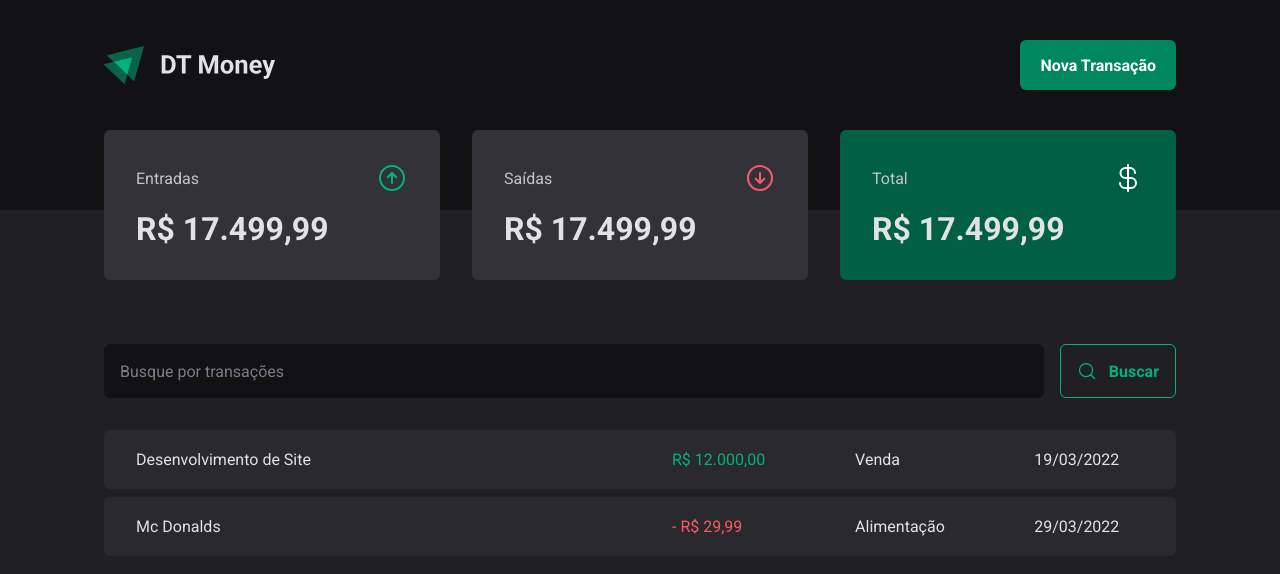
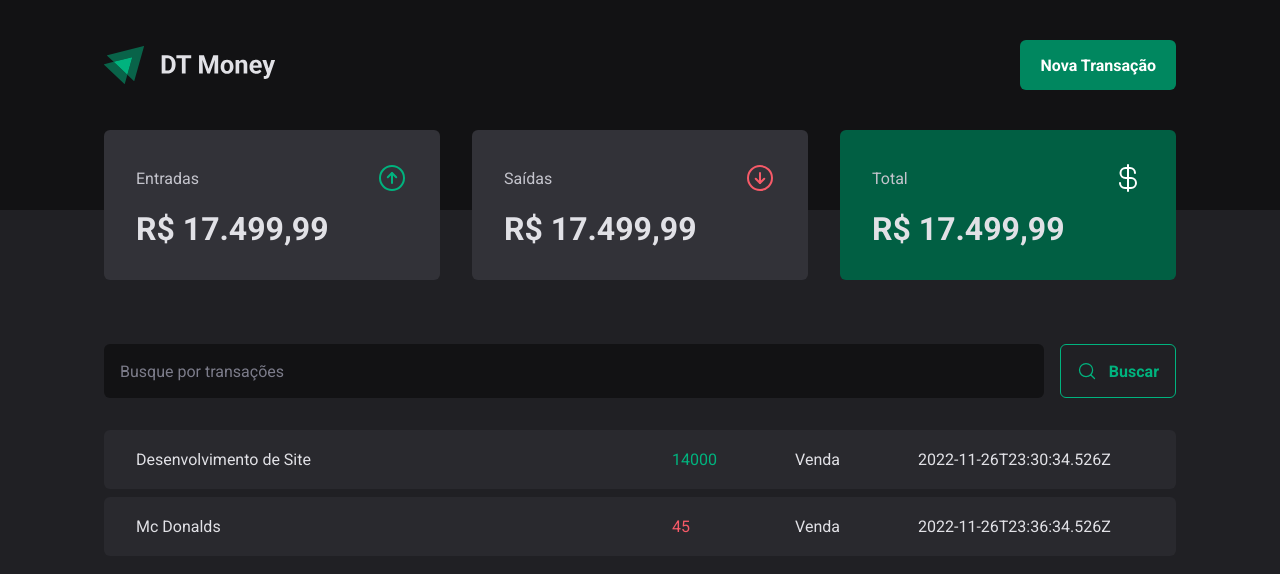
Before and after one commit to hmartiins/DT-Money, a React (Vite) app: page / in a window 1280 px wide. Shown: the top 574 px of the page. Built offline with nearby package versions, Linux system fonts and the light colour scheme; data requests are answered from the project's data file.

Commit message:
creating json-server with ficticios data and consuming that data by fetch api

```diff
--- a/package.json
+++ b/package.json
@@ -5,6 +5,7 @@
   "type": "module",
   "scripts": {
     "dev": "vite",
+    "dev:server": "json-server server.json -w -d 500",
     "build": "tsc && vite build",
     "preview": "vite preview"
   },
@@ -12,6 +13,7 @@
     "@radix-ui/react-dialog": "^1.0.2",
     "@radix-ui/react-radio-group": "^1.1.0",
     "@types/styled-components": "^5.1.26",
+    "json-server": "^0.17.1",
     "phosphor-react": "^1.4.1",
     "react": "^18.2.0",
     "react-dom": "^18.2.0",
--- /dev/null
+++ b/server.json
@@ -0,0 +1,20 @@
+{
+  "transactions": [
+    {
+      "id": 1,
+      "description": "Desenvolvimento de Site",
+      "type": "income",
+      "category": "Venda",
+      "price": 14000,
+      "createdAt": "2022-11-26T23:30:34.526Z"
+    },
+    {
+      "id": 1,
+      "description": "Mc Donalds",
+      "type": "outcome",
+      "category": "Venda",
+      "price": 45,
+      "createdAt": "2022-11-26T23:36:34.526Z"
+    }
+  ]
+}
--- a/src/pages/Transactions/index.tsx
+++ b/src/pages/Transactions/index.tsx
@@ -1,3 +1,5 @@
+import { useEffect, useState } from "react";
+
 import { Header } from "../../components/Header";
 import { Summary } from "../../components/Summary";
 import { SearchForm } from "./components/SearchForm";
@@ -7,7 +9,29 @@
   PriceHighlight,
 } from "./styles";
 
+interface Transacation {
+  id: number;
+  description: string;
+  type: "income" | "outcome";
+  price: number;
+  category: string;
+  createdAt: string;
+}
+
 export function Transactions() {
+  const [transactions, setTransactions] = useState<Transacation[]>([]);
+
+  async function loadTransactions() {
+    const response = await fetch("http://localhost:3000/transactions");
+    const data = await response.json();
+
+    setTransactions(data);
+  }
+
+  useEffect(() => {
+    loadTransactions();
+  }, []);
+
   return (
     <div>
       <Header />
@@ -18,22 +42,18 @@
 
         <TransactionsTable>
           <tbody>
-            <tr>
-              <td width="50%">Desenvolvimento de Site</td>
-              <td>
-                <PriceHighlight variant="income">R$ 12.000,00</PriceHighlight>
-              </td>
-              <td>Venda</td>
-              <td>19/03/2022</td>
-            </tr>
-            <tr>
-              <td width="50%">Mc Donalds</td>
-              <td>
-                <PriceHighlight variant="outcome">- R$ 29,99</PriceHighlight>
-              </td>
-              <td>Alimentação</td>
-              <td>29/03/2022</td>
-            </tr>
+            {transactions.map((transactions) => (
+              <tr key={transactions.id}>
+                <td width="50%">{transactions.description}</td>
+                <td>
+                  <PriceHighlight variant={transactions.type}>
+                    {transactions.price}
+                  </PriceHighlight>
+                </td>
+                <td>{transactions.category}</td>
+                <td>{transactions.createdAt}</td>
+              </tr>
+            ))}
           </tbody>
         </TransactionsTable>
       </TransactionsContainer>
```
Also changed, not shown: 1 other file (tests, documents, lock files or other folders).
